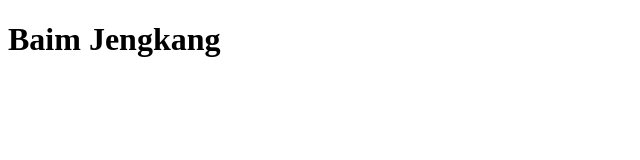
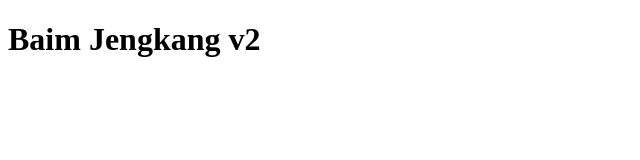
Before and after one commit to TWPtheGreat777/TWPtheGreat777.github.io, a plain HTML site: page index.html in a window 1280 px wide. Shown: the full height of the page, 0-640 px from the left. Drawn offline with Linux system fonts and the light colour scheme.

Commit message:
Update index.html
Tes lagi

```diff
--- a/index.html
+++ b/index.html
@@ -6,6 +6,6 @@
     <title>Document</title>
 </head>
 <body>
-    <h1>Baim Jengkang</h1>
+    <h1>Baim Jengkang v2</h1>
 </body>
 </html>
```
